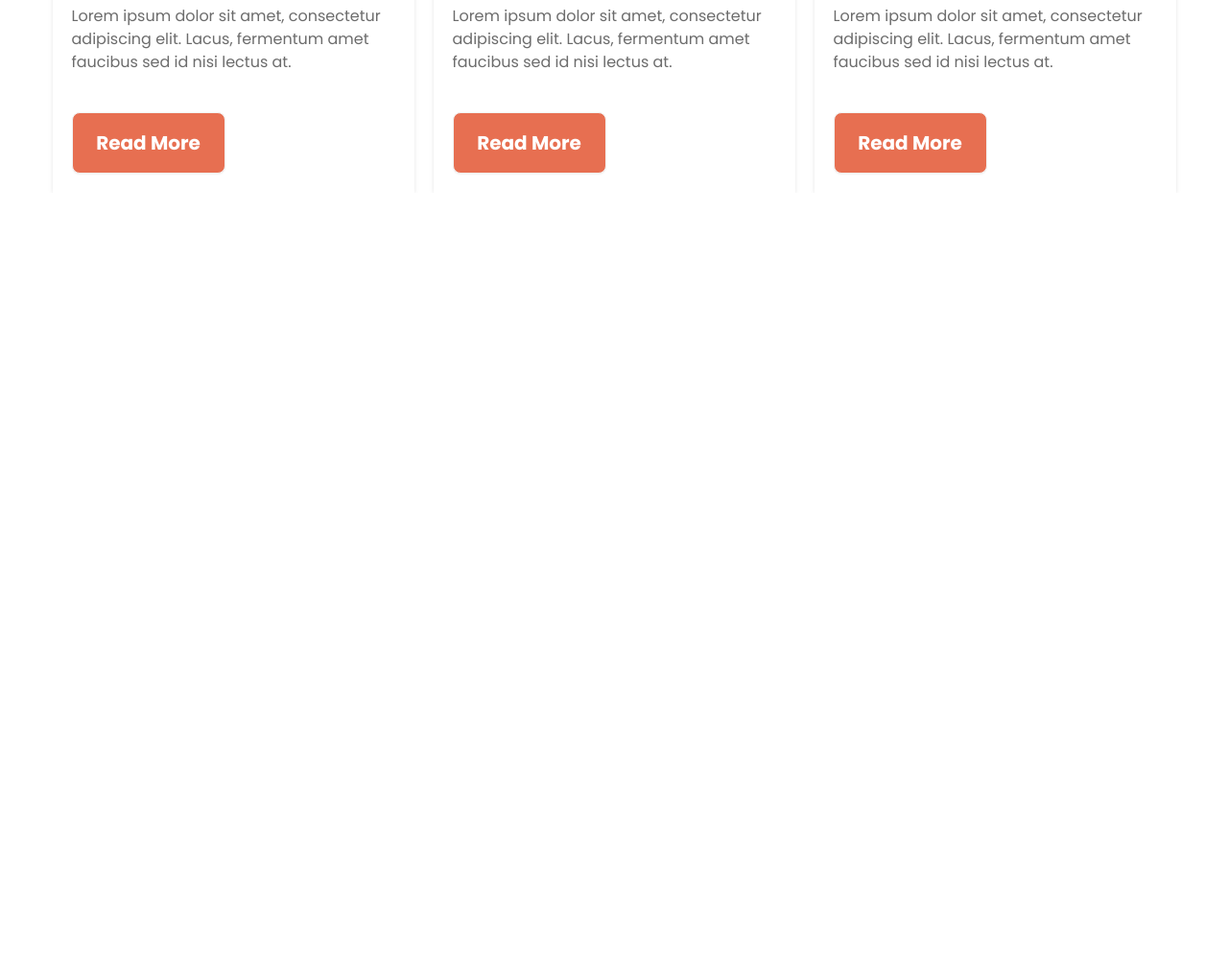
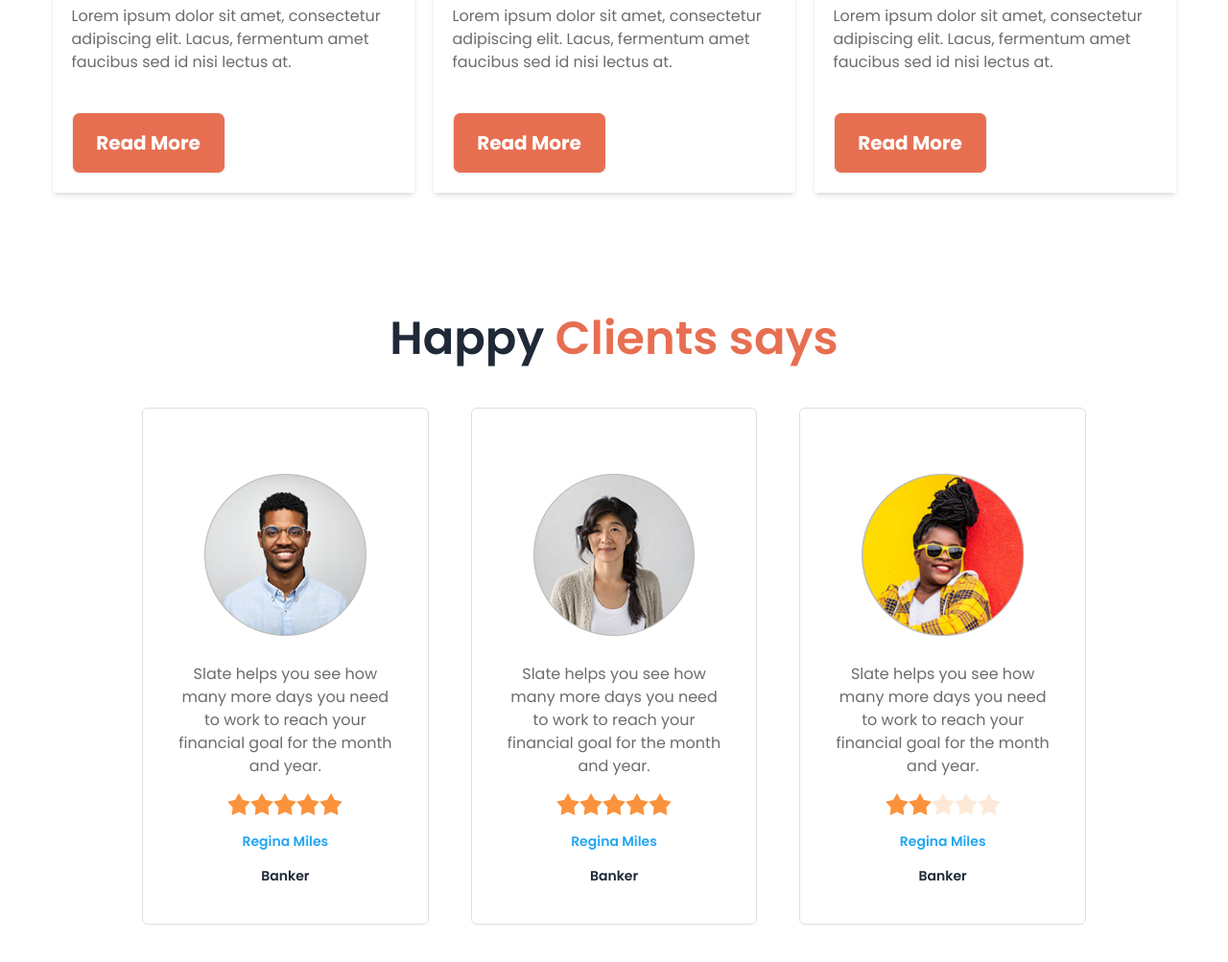
Before and after one commit to mashfika02/biker-zone, a plain HTML site: page index.html in a window 1280 px wide. Shown: the part 1870-2873 px from the top of the page at 96% size. Before the commit the page ends 2071 px from the top, so only its background shows below. Drawn offline with nearby package versions, Linux system fonts and the light colour scheme.

Commit message:
added happy client

```diff
--- a/index.html
+++ b/index.html
@@ -311,6 +311,146 @@
           </div>
         </div>
       </section>
+      <!-- happy client -->
+      <section class="mt-7 lg:m-32">
+        <h2 class="text-2xl lg:text-5xl font-semibold text-center">
+          Happy <span class="text-[#E76F51]">Clients says</span>
+        </h2>
+        <div class="flex flex-col lg:flex-row gap-5 lg:gap-11 m-5 lg:mt-12">
+          <!-- 1st card -->
+          <div
+            class="justify-center text-center w-[322] py-10 px-9 border-[1px] border-[#DEDEDE] rounded-md"
+          >
+            <div class="items-center p-7">
+              <img src="images/others/user-1.png" alt="" />
+            </div>
+            <p class="text-[#6C6C6C] text-base font-normal mb-4">
+              Slate helps you see how many more days you need to work to reach
+              your financial goal for the month and year.
+            </p>
+            <div class="rating mb-4">
+              <input
+                type="radio"
+                name="rating-2"
+                class="mask mask-star-2 bg-orange-400"
+              />
+              <input
+                type="radio"
+                name="rating-2"
+                class="mask mask-star-2 bg-orange-400"
+                checked
+              />
+              <input
+                type="radio"
+                name="rating-2"
+                class="mask mask-star-2 bg-orange-400"
+              />
+              <input
+                type="radio"
+                name="rating-2"
+                class="mask mask-star-2 bg-orange-400"
+              />
+              <input
+                type="radio"
+                name="rating-2"
+                class="mask mask-star-2 bg-orange-400"
+              />
+            </div>
+            <h4 class="text-[#23A6F0] text-sm font-semibold mb-4">
+              Regina Miles
+            </h4>
+            <h4 class="text-sm font-semibold">Banker</h4>
+          </div>
+          <!-- 2nd card -->
+          <div
+            class="justify-center text-center w-[322] py-10 px-9 border-[1px] border-[#DEDEDE] rounded-md"
+          >
+            <div class="items-center p-7">
+              <img src="images/others/user-2.png" alt="" />
+            </div>
+            <p class="text-[#6C6C6C] text-base font-normal mb-4">
+              Slate helps you see how many more days you need to work to reach
+              your financial goal for the month and year.
+            </p>
+            <div class="rating mb-4">
+              <input
+                type="radio"
+                name="rating-2"
+                class="mask mask-star-2 bg-orange-400"
+              />
+              <input
+                type="radio"
+                name="rating-2"
+                class="mask mask-star-2 bg-orange-400"
+                checked
+              />
+              <input
+                type="radio"
+                name="rating-2"
+                class="mask mask-star-2 bg-orange-400"
+              />
+              <input
+                type="radio"
+                name="rating-2"
+                class="mask mask-star-2 bg-orange-400"
+              />
+              <input
+                type="radio"
+                name="rating-2"
+                class="mask mask-star-2 bg-orange-400"
+              />
+            </div>
+            <h4 class="text-[#23A6F0] text-sm font-semibold mb-4">
+              Regina Miles
+            </h4>
+            <h4 class="text-sm font-semibold">Banker</h4>
+          </div>
+          <!-- 3rd card -->
+          <div
+            class="justify-center text-center w-[322] py-10 px-9 border-[1px] border-[#DEDEDE] rounded-md"
+          >
+            <div class="items-center p-7">
+              <img src="images/others/user-3.png" alt="" />
+            </div>
+            <p class="text-[#6C6C6C] text-base font-normal mb-4">
+              Slate helps you see how many more days you need to work to reach
+              your financial goal for the month and year.
+            </p>
+            <div class="rating mb-4">
+              <input
+                type="radio"
+                name="rating-2"
+                class="mask mask-star-2 bg-orange-400"
+              />
+              <input
+                type="radio"
+                name="rating-2"
+                class="mask mask-star-2 bg-orange-400"
+                checked
+              />
+              <input
+                type="radio"
+                name="rating-2"
+                class="mask mask-star-2 bg-orange-400"
+              />
+              <input
+                type="radio"
+                name="rating-2"
+                class="mask mask-star-2 bg-orange-400"
+              />
+              <input
+                type="radio"
+                name="rating-2"
+                class="mask mask-star-2 bg-orange-400"
+              />
+            </div>
+            <h4 class="text-[#23A6F0] text-sm font-semibold mb-4">
+              Regina Miles
+            </h4>
+            <h4 class="text-sm font-semibold">Banker</h4>
+          </div>
+        </div>
+      </section>
     </main>
     <footer></footer>
   </body>
```
